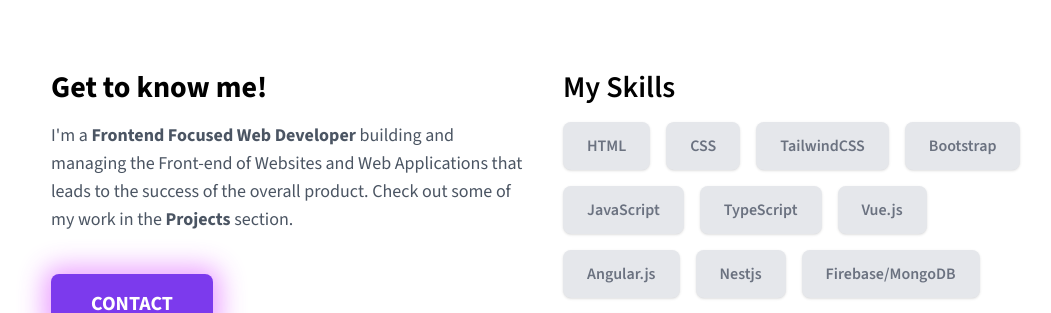
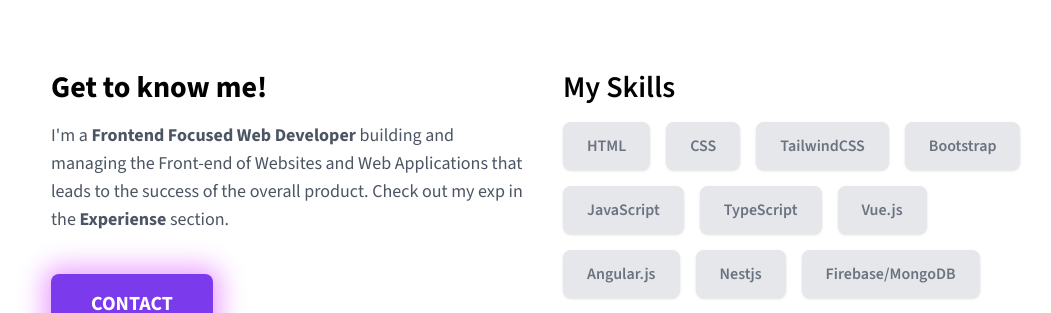
Before and after one commit to UlugbekAlimov/Portfolio_angular, an Angular app: page / in a window 1280 px wide. Shown: the part 1060-1373 px from the top of the page, without its empty margins (93-1144 px from the left). Built offline with nearby package versions, Linux system fonts and the light colour scheme.

Commit message:
email.js and ui changes

```diff
--- a/src/app/components/about-me/about-me.component.html
+++ b/src/app/components/about-me/about-me.component.html
@@ -15,8 +15,8 @@
           I'm a
           <span class="font-bold">Frontend Focused Web Developer</span> building
           and managing the Front-end of Websites and Web Applications that leads
-          to the success of the overall product. Check out some of my work in
-          the <span class="font-bold">Projects</span> section.
+          to the success of the overall product. Check out my exp in
+          the <span class="font-bold">Experiense</span> section.
         </p>
         <a href="#contact">
           <button
```
